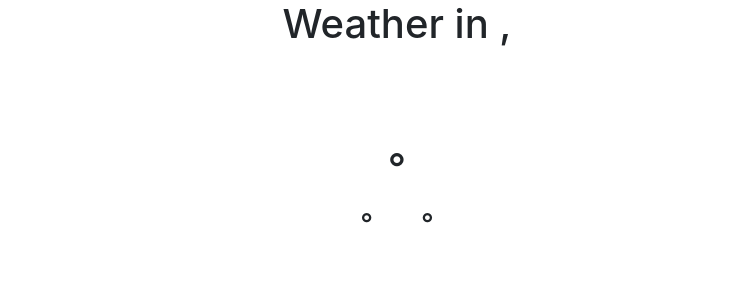
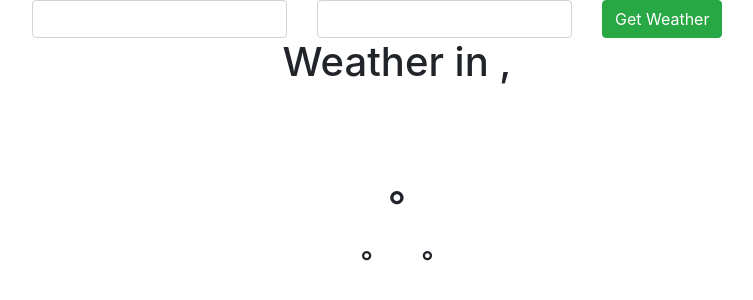
Before and after one commit to frontendprof/complete-weather-react, a React (Create React App) app: page / in a window 1280 px wide. Shown: the top 300 px of the page, without its empty margins (243-996 px from the left). Built offline with nearby package versions, Linux system fonts and the light colour scheme; no server answers.

Commit message:
Fetching data via API part2

```diff
--- a/src/App.js
+++ b/src/App.js
@@ -1,5 +1,6 @@
 import React from 'react';
 import Weather from "./app_component/weather_component";
+import Form from "./app_component/form_component";
 
 import "bootstrap/dist/css/bootstrap.min.css";
 import 'weather-icons/css/weather-icons.css';
@@ -64,6 +65,7 @@
     return (
       <div>
         <div className="App">
+          <Form />
           <Weather
           city={this.state.city}
           country={this.state.country}
--- /dev/null
+++ b/src/app_component/form_component.jsx
@@ -0,0 +1,24 @@
+import React from 'react';
+
+const Form=props=> {
+    return (
+        <div className="container">
+            <div className="row">
+
+                <div className="col-md-3 offset-md-2">
+                    <input type="text" className="form-control" name="city" autoComplete="off"/>
+                </div>
+
+                <div className="col-md-3">
+                    <input type="text" className="form-control" name="country" autoComplete="off"/>
+                </div>
+
+                <div className="col-md-3 mt-md-0 text-md-left">
+                    <button className="btn btn-success">Get Weather</button>
+                </div>
+            </div>
+        </div>
+    )
+}
+
+export default Form;
```
